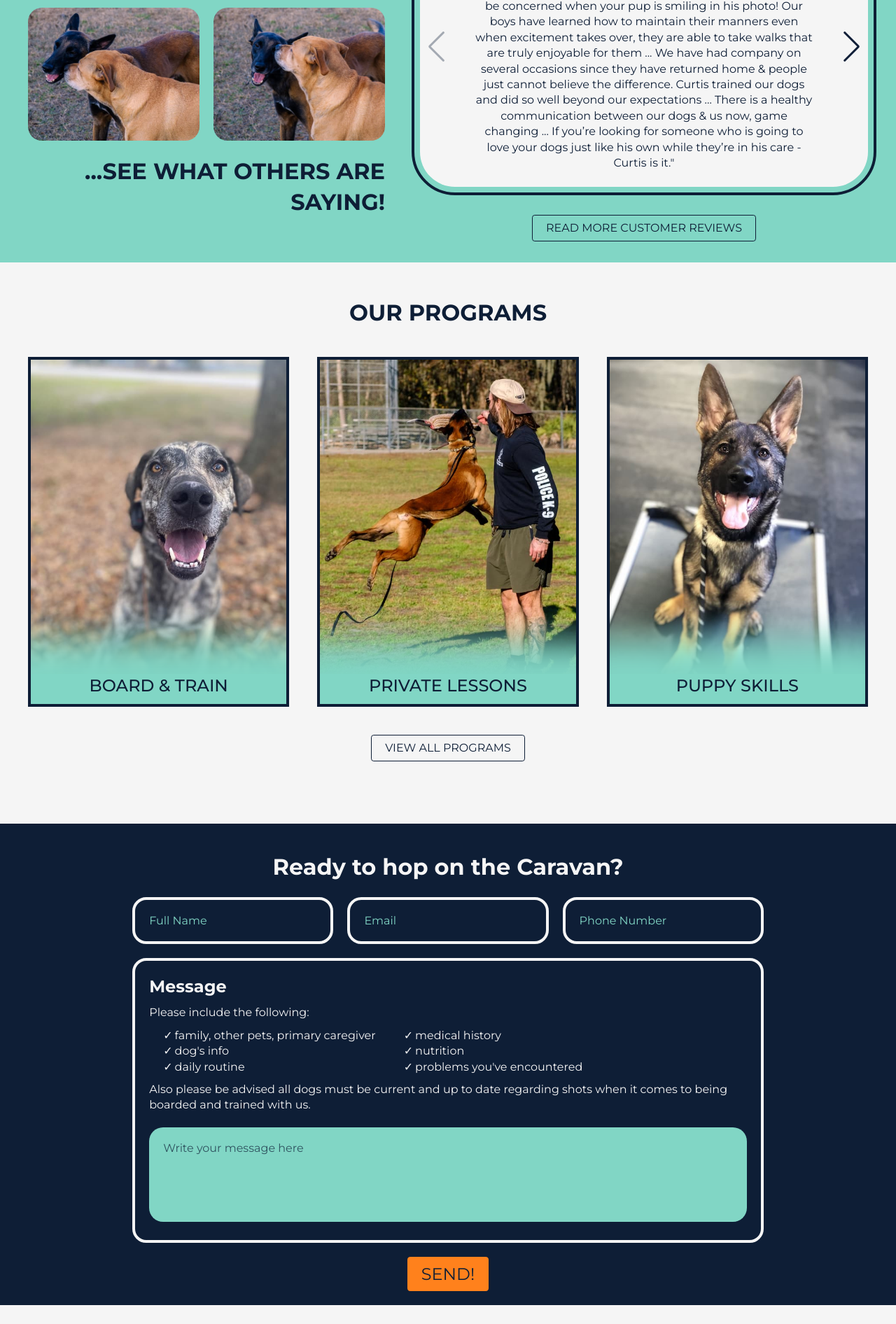
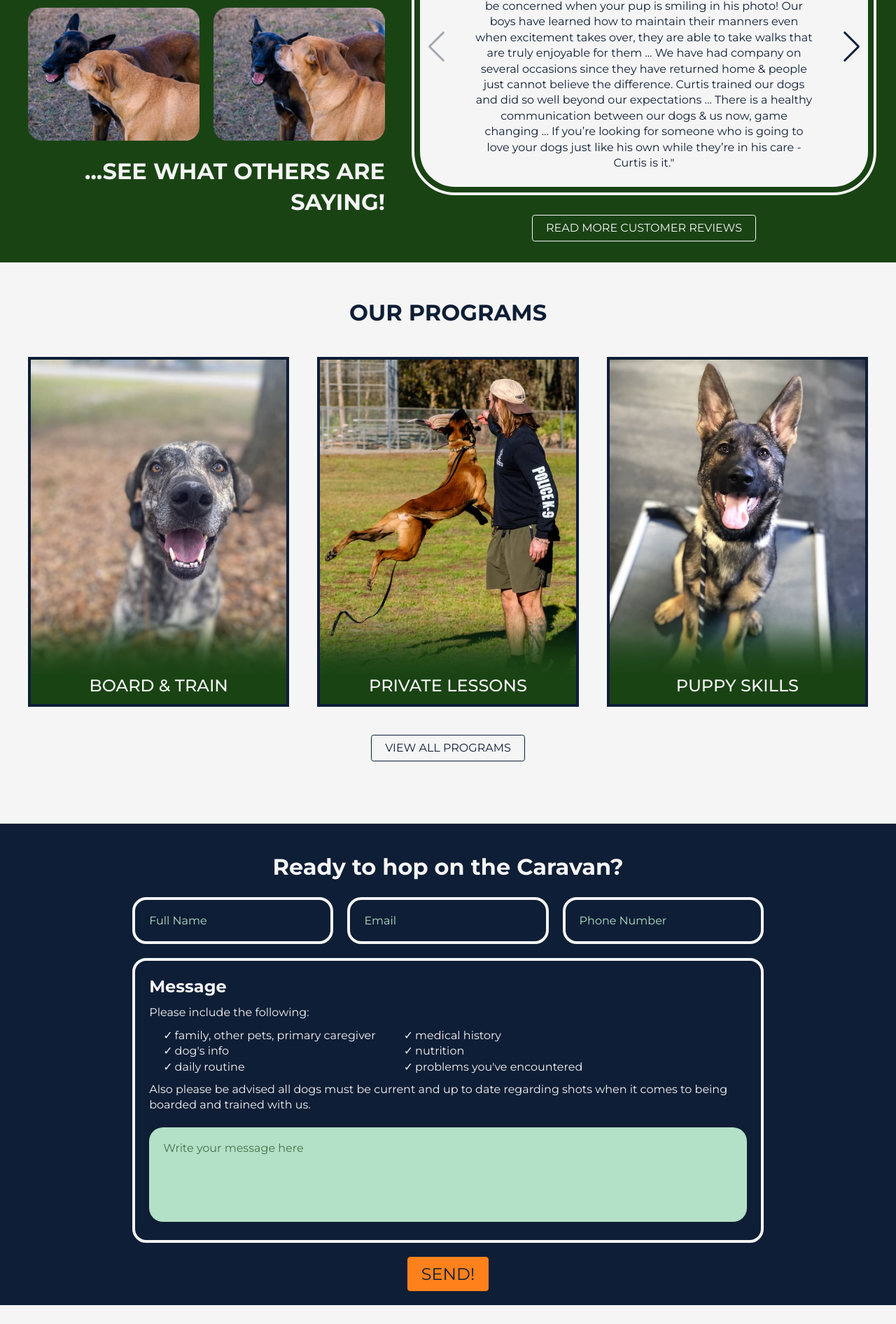
Before and after one commit to patrickjwahl/riptide, a Next.js app: page / in a window 1280 px wide. Shown: the part 1426-3318 px from the top of the page at 70% size. Built offline with nearby package versions, Linux system fonts and the light colour scheme.

Commit message:
Change theme dark color

```diff
--- a/components/callbutton.module.scss
+++ b/components/callbutton.module.scss
@@ -12,7 +12,7 @@
     width: 0px;
 
     div {
-        background-color: variables.$theme-dark;
+        background-color: variables.$theme-light;
         padding: 10px;
         border-radius: 20px;
         font-weight: bold;
--- a/components/contact.module.scss
+++ b/components/contact.module.scss
@@ -60,7 +60,7 @@
         transition: border-color 0.3s ease-out;
 
         &::placeholder {
-            color: variables.$theme-dark;
+            color: variables.$theme-light;
         }
 
         &:focus {
@@ -78,12 +78,12 @@
         font-size: 16px;
         padding: 20px;
         outline: none;
-        background-color: variables.$theme-dark;
+        background-color: variables.$theme-light;
         color: variables.$foreground-color;
         border-radius: 20px;
 
         &::placeholder {
-            color: variables.$foreground-color;
+            color: variables.$theme-dark;
             opacity: 0.7;
         }
     }
--- a/components/expandable.module.scss
+++ b/components/expandable.module.scss
@@ -14,7 +14,8 @@
 }
 
 .container {
-    width: 100%
+    width: 100%;
+    color: variables.$foreground-color;
 }
 
 .header {
--- a/components/flipcard.module.scss
+++ b/components/flipcard.module.scss
@@ -43,6 +43,7 @@
     background-color: variables.$theme-dark;
     transform: rotateY(180deg);
     display: flex;
+    color: variables.$background-color;
     flex-direction: column;
     justify-content: center;
     padding: 40px;
@@ -55,6 +56,7 @@
     padding-bottom: 10px;
     padding-top: 0px;
     font-weight: 500;
+    color: variables.$background-color;
     font-size: 24px;
     box-shadow: 0 0 50px 50px variables.$theme-dark;
     position: relative;
--- a/components/reviewbox.module.scss
+++ b/components/reviewbox.module.scss
@@ -29,6 +29,7 @@
 
     &:hover {
         background-color: variables.$theme-dark;
+        color: variables.$background-color;
     }
 }
 
--- a/components/reviews.module.scss
+++ b/components/reviews.module.scss
@@ -2,6 +2,7 @@
 
 @media screen and (max-width: 700px) {
     .swiperSlide {
+        color: variables.$background-color;
         padding-left: calc(12vw) !important;
         padding-right: calc(12vw) !important;
     }
@@ -13,11 +14,12 @@
 }
 
 .swiper {
+    color: variables.$foreground-color;
     width: 50vw;
     height: 400px;
     background-color: variables.$background-color;
     border-radius: 50px;
-    outline: 4px solid variables.$foreground-color;
+    outline: 4px solid variables.$background-color;
     outline-offset: 8px;
 }
 
--- a/pages/programs.tsx
+++ b/pages/programs.tsx
@@ -115,7 +115,7 @@ const Programs = () => {
                     <h1>OUR PROGRAMS</h1>
                 </div>
                 <div className='separator-container'>
-                    <div className='separator-dark'/>
+                    <div className='separator'/>
                 </div>
                 <div className={styles.programList}>
                     <div>
--- a/styles/FAQ.module.scss
+++ b/styles/FAQ.module.scss
@@ -45,6 +45,7 @@
 }
 
 .columnContainer {
+    color: variables.$background-color;
     display: flex;
     flex-direction: row;
     background-color: variables.$theme-dark;
--- a/styles/Home.module.scss
+++ b/styles/Home.module.scss
@@ -291,6 +291,7 @@
 .reviewContainer {
     background-color: variables.$theme-dark;
     padding: 40px;
+    color: variables.$background-color;
     padding-bottom: 30px;
     display: flex;
     flex-direction: row;
--- a/styles/Programs.module.scss
+++ b/styles/Programs.module.scss
@@ -10,6 +10,10 @@
 
 .heroContainer {
     width: 100%;
+}
+
+.container {
+    overflow: hidden;
 }
 
 .heroBanner {
@@ -63,7 +67,7 @@
     }
 
     .heroTablet {
-        background-color: rgba(variables.$foreground-color, 0.7);
+        background-color: variables.$theme-dark;
         color: variables.$background-color;
     }
 }
@@ -80,13 +84,13 @@
 }
 
 .programBox {
-    background-color: rgba(variables.$theme-dark, 0.8);
-    color: variables.$foreground-color;
+    background-color: rgba(variables.$theme-dark, 0.5);
+    color: variables.$background-color;
     flex: 1;
     padding: 0px 10px;
     width: 300px;
     border-radius: 10px;
-    border: 1px solid variables.$foreground-color;
+    border: 1px solid variables.$background-color;
     cursor: pointer;
     user-select: none;
     h4 {
@@ -173,6 +177,7 @@
         background-color: variables.$theme-dark;
         padding: 100px 30px;
         position: relative;
+        color: variables.$background-color;
         top: -80px;
         max-width: 400px;
         border-radius: 5px;
@@ -210,6 +215,7 @@
 .offColorSection {
     background-color: variables.$theme-dark;
     padding-top: 180px;
+    color: variables.$background-color;
 
     h1 {
         background-color: variables.$theme-dark;
@@ -218,6 +224,12 @@
     ul {
         background-color: variables.$background-color;
         color: variables.$foreground-color;
+    }
+
+    .sectionTitle {
+        h1 {
+            border: 2px solid variables.$background-color;
+        }
     }
 }
 
@@ -255,6 +267,7 @@
     padding-top: 20px;
     text-align: center;
     background-color: variables.$theme-dark;
+    color: variables.$background-color;
     padding-bottom: 20px;
     display: none;
 }
@@ -322,6 +335,8 @@
         h1 {
             top: 80px;
             background-color: variables.$background-color !important;
+            color: variables.$foreground-color;
+            border: 2px solid variables.$foreground-color !important;
         }
         ul {
             margin-left: 0;
@@ -330,6 +345,7 @@
             padding-top: 70px;
             top: 0;
             background-color: variables.$theme-dark !important;
+            color: variables.$background-color;
         }
     }
 
@@ -344,6 +360,7 @@
     .offColorSection {
         padding-top: 0;
         background-color: variables.$background-color !important;
+        color: variables.$foreground-color !important;
     }
 
     .section3 {
@@ -391,6 +408,7 @@
         flex-direction: column;
         align-items: center;
         background-color: variables.$theme-dark;
+        color: variables.$background-color;
         padding-bottom: 40px;
         padding-top: 20px;
 
--- a/styles/_variables.scss
+++ b/styles/_variables.scss
@@ -8,7 +8,7 @@ $foreground-color: #0e1e36;
 $background-color: #F5F5F5;
 $highlight-color: #ff811c;
 $theme-light: #b3e1c7;
-$theme-dark: #81d6c5;
+$theme-dark: #1A4314;
 
 $navbar-height: 80px;
 $navbar-mobile-height: 40px;
```
Also changed, not shown: styles/About.module.scss (+5 -2 lines).
